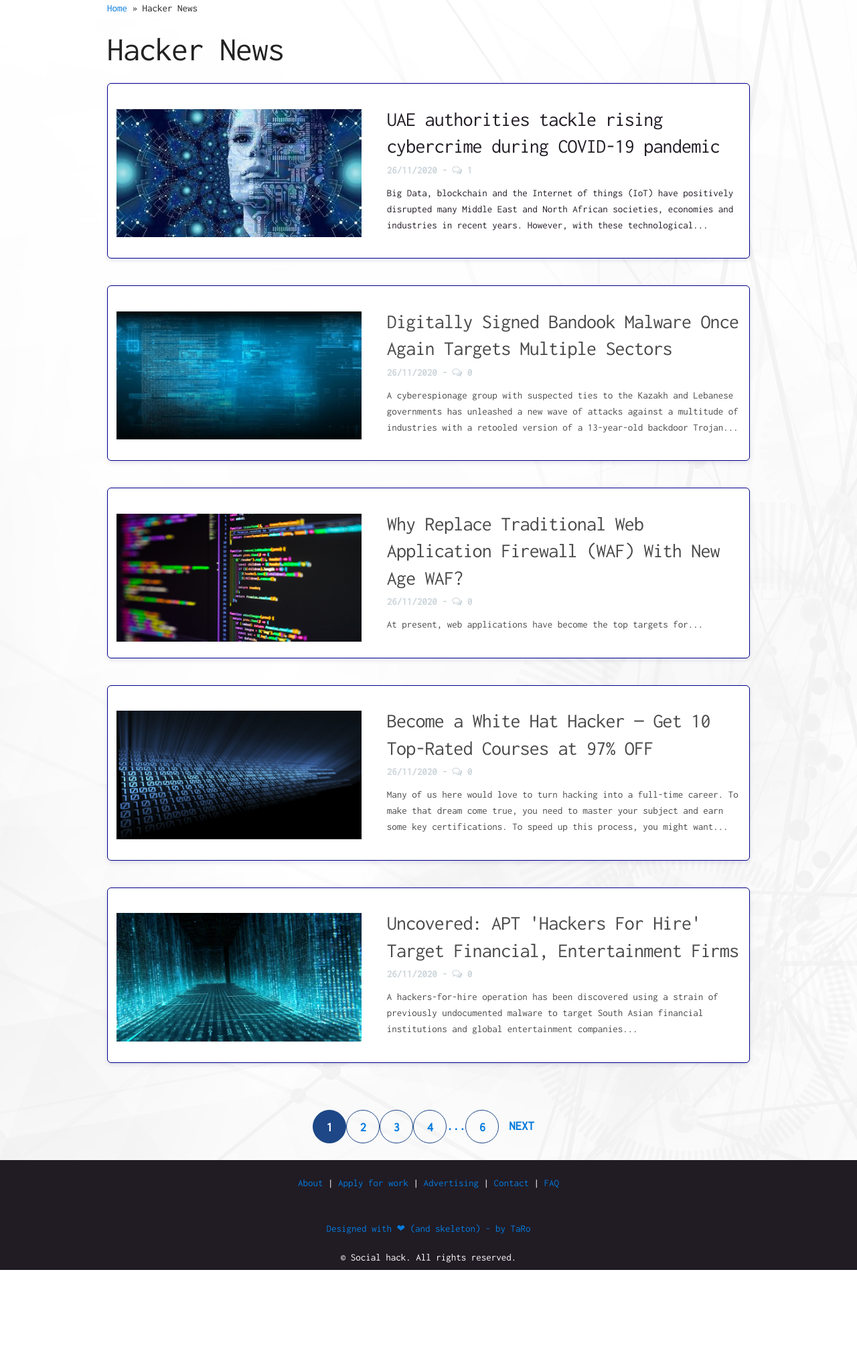
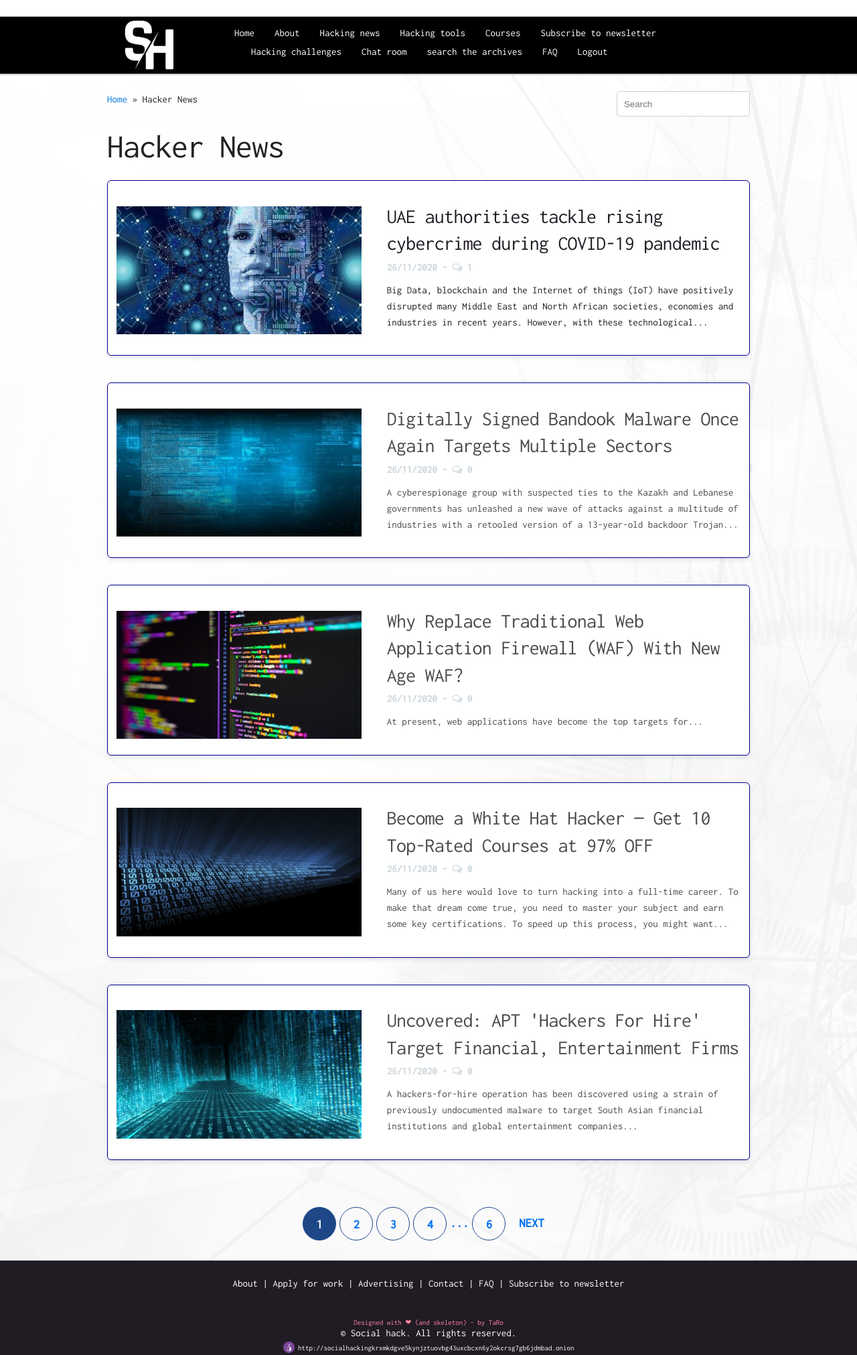
Before and after one commit to Tanja-P/EasierSaidThanRun, a plain HTML site: page hackingNews.html in a window 1280 px wide. Shown: the whole page at 67% size. Before the commit the page ends 1896 px from the top, so only its background shows below. Drawn offline with Linux system fonts and the light colour scheme.

Commit message:
fixes with header, footer, added search field

```diff
--- a/hackingNews.css
+++ b/hackingNews.css
@@ -8,13 +8,83 @@ body{
 	height:100%;
 	margin:0;
 }
-a{
- color:#057BDD !important;
+
+/* START HEADER*/
+#header_wrapper {
+background-color: rgb(0, 0, 0);
+border-bottom: 1px solid #c5c7c9;
+box-shadow: 0 0 2px rgba(0, 0, 0, 0.52);
+min-width: 1000px;
+width: 100%;
+z-index: 1000;
+top: 0;
+position: sticky;
+margin-bottom: 25px;
 }
+
+#header {
+margin-left:auto;
+margin-right:auto;
+max-width:1000px;
+height: 85px;
+display: block;
+}
+
+.scrolled #header {
+  opacity: 1;
+  transition: opacity .2s;
+  background-color: black;
+}
+#header li {
+ list-style-type:none;
+ float:left;
+ color:white;
+ position: relative;
+ top: 15px;
+}
+#header li a {
+    text-decoration: none;
+    margin-right: 30px;
+}
+
+#logo a {
+background-image: url("/img/SH.jpg");
+background-size: 130px;
+border-radius: 100px;
+background-repeat: no-repeat;
+background-position: center;
+display: block;
+text-indent: -9999px;
+top: 5px;
+height: 75px;
+width: 160px;
+z-index: 10;
+float: left;
+position: relative;
+text-decoration:none;
+margin-right: 50px;
+}
+
+a:active {
+    background-color: blue;
+}
+
+.ul2 {
+    position: relative;
+    left: 25px;
+}
+/* END HEADER*/
+
+/* START BEADCRUMBS*/
 .breadcrumbs {
 margin-bottom: 20px;
 }
- .background{
+.breadcrumbs > a {
+color: #057BDD !important;
+}
+/* END BEADCRUMBS*/
+
+.background{
  position: relative;
   height: 100%;
  }
@@ -35,13 +105,11 @@ color: #cdd6db;
 display: block;
 font-weight:bold;
 }
-
 .skeleton-img{
 display: block;
 max-width: 100%;
 height: auto;
 }
-
 section{
 display:block;
 margin: 0;
@@ -56,6 +124,28 @@ margin-bottom: 40px;
 box-shadow: 0 0 30px rgba(0,0,0,.18);
 padding:10px;
 background:white;
+}
+div.row.news-row > a{
+color: #211B24 !important;
+}
+div.row.news-row > a:hover{
+-webkit-text-fill-color: #211B24 !important;
+-moz-text-fill-color: #211B24 !important;
+}
+div.container.news-container > a{
+color: #211B24 !important;
+}
+div.five.columns > img {
+padding: 25px 0px 0px 0px;
+}
+div.seven.columns{
+padding: 20px 0 0 0px;
+}
+div.seven.columns > h4{
+margin-bottom:3px;
+}
+p.datetime{
+margin-bottom: 10px;
 }
 
 /* HOVEREFFECT */
@@ -72,7 +162,6 @@ background:white;
 .has-shadow-lift:hover {
     box-shadow: 0 20px 40px rgba(12,12,94,.1) !important;
 }
-
 .box {
     background-color: #fff;
     border-radius: 6px;
@@ -81,41 +170,10 @@ background:white;
     display: block;
     padding: 1.25rem;
 }
-
 .is-clipped {
     overflow: hidden !important;
 }
 /* END HOVEREFFECT */
-
-div.row.news-row > a{
-color: #211B24 !important;
-}
-
-a:hover{
-/*  -webkit-text-fill-color: #057BDD !important;
--moz-text-fill-color: #057BDD !important; */
--webkit-text-fill-color: #211B24 !important;
--moz-text-fill-color: #211B24 !important;
-}
-div.container.news-container > a{
-color: #211B24 !important;
-}
-
-/* div.container.news-container > a:hover{
-color: #057BDD !important;
-} */
-div.five.columns > img {
-padding: 25px 0px 0px 0px;
-}
-div.seven.columns{
-padding: 20px 0 0 0px;
-}
-div.seven.columns > h4{
-margin-bottom:3px;
-}
-p.datetime{
-margin-bottom: 10px;
-}
 
 /* START PAGINATION */
 .c-paginator {
@@ -127,11 +185,6 @@ dl, ol, ul {
 }
 ol, ul {
     list-style: none;
-}
-@media screen and (min-width: 48em){
-.c-paginator li {
-    margin: .5rem .25rem;
-}
 }
 .c-paginator li {
     display: inline-block;
@@ -179,13 +232,12 @@ padding: 0;
 border: 0;
 font-size: 100%;
 }
-    a {
+a {
     background-color: transparent;
 }
 *, ::after, ::before {
     box-sizing: inherit;
 }
-
 .c-paginator .c-next {
     padding: 0 15px;
     position: relative;
@@ -206,11 +258,15 @@ a {
     text-decoration: none;
     transition: all .3s ease-in-out;
 }
+@media screen and (min-width: 48em){
+.c-paginator li {
+    margin: .5rem .25rem;
+}
+}
 /* END PAGINATION */
 
-
 /* START FOOTER */
-.main-footer{
+	.main-footer{
     background-color: #211B24;
     display: block;
     margin: 0;
@@ -233,4 +289,34 @@ a {
     margin-top: 25px;
     margin-bottom: 40px;
     }
+    div.footer-links > a {
+    color: #fff !important;
+    cursor: pointer;
+    text-decoration: none;
+}
+div.footer-links > a:hover {
+    cursor: pointer;
+    text-decoration: none;
+}
+    .designed {
+      text-align: center;
+      margin-top: -7px;
+      font-size: 11px;
+    }
+
+    .designed a{
+      color: #FF859D !important;
+    }
+
+    .tor {
+        font-size: 11px;
+    }
+
+    .onionIcon {
+     width: 17px;
+     height: auto;
+     position: relative;
+     top: 4px;
+    }
+
     /* END FOOTER */
--- a/hackingNews.html
+++ b/hackingNews.html
@@ -16,15 +16,44 @@
 
 <body>
 <div class="background">
-<header></header>
+<!-- header starts here -->
+<div id="header_wrapper">
+<header id="header">
+    <div id="logo"><a href="index.html">Logo</a></div>
+
+    <ul>
+        <li><a href="loggedin.html">Home</a></li>
+        <li><a href="about.html">About</a></li>
+        <li><a href="hackingNews.html">Hacking news</a></li>
+        <li><a href="cookies.html">Hacking tools</a></li>
+        <li><a href="cookies.html">Courses</a><li>
+        <li><a href="contact.html">Subscribe to newsletter</a></li>
+    </ul>
+    <ul class="ul2">
+        <li><a href="hackingChallenges.html">Hacking challenges</a></li>
+        <li><a href="contact.html">Chat room</a></li>
+        <li><a href="contact.html">search the archives</a></li>
+        <li><a href="contact.html">FAQ</a></li>
+        <li><a href="index.html">Logout</a></li>
+    </ul>
+</header>
+</div>
+<!-- header ends here -->
 
 <div class="container news-container">
+	<div class="row">
 	<div class="wrap">
-		<div class="breadcrumbs">
+			<div class="breadcrumbs six columns">
 			<a href="index2.html"><span>Home </span></a>
 			<span>»</span><span class="current">  Hacker News</span>
 			</div>
+
+			<div class="searchBar six columns">
+			<input style="float:right;" aria-label="Search" type="search" placeholder="Search">
 			</div>
+	</div>
+	</div>
+
 <h1>Hacker News</h1>
 
 <div class="row news-row box is-clipped has-shadow-lift can-scale">
@@ -38,7 +67,6 @@
 </div>
 </a>
 </div>
-
 
 <div class="row news-row box is-clipped has-shadow-lift can-scale">
  <div class="five columns"><img src="img/fon_400x209.png" alt="News image" title="News image" class="skeleton-img"></div>
@@ -92,20 +120,26 @@
 
         <li class="twelve columns">
         <div class="footer-links">
-	<a href="/apply" rel="nofollow">About</a> |
-	<a href="/about" rel="nofollow">Apply for work</a> |
-	<a href="/about" rel="nofollow">Advertising</a> |
-	<a href="/about" rel="nofollow">Contact</a> |
-	<a href="/about" rel="nofollow">FAQ</a>
+        <a href="about.html" rel="nofollow">About</a> |
+        <a href="apply.html" rel="nofollow">Apply for work</a> |
+        <a href="advertising.html" rel="nofollow">Advertising</a> |
+        <a href="contact.html" rel="nofollow">Contact</a> |
+        <a href="faq.html" rel="nofollow">FAQ</a> |
+		<a href="subscribe.html">Subscribe to newsletter</a>
+
         </div>
         </li>
         <li class="twelve columns">
-	<a href="https://github.com/Tanja-P/EasierSaidThanRun"><p class="designed">Designed with &#10084; (and skeleton) - by TaRo</p></a>
+            <div class="designed"><a href="https://github.com/Tanja-P/EasierSaidThanRun">Designed with &#10084; (and skeleton) - by TaRo</a></div>
         <div class="">© Social hack. All rights reserved.</div>
+        <div class="tor"><img src="img/torOnion.png" class="onionIcon" alt="Onion icon"> http://socialhackingkrxmkdgve5kynjztuovbg43uxcbcxn6y2okcrsg7gb6jdmbad.onion</div>
         </li>
         </ul>
     </div>
 </footer>
+
+
+<script src="index.js"></script>
 </div>
 </body>
 
```
Lines whose indentation alone changed are shown as unchanged.
